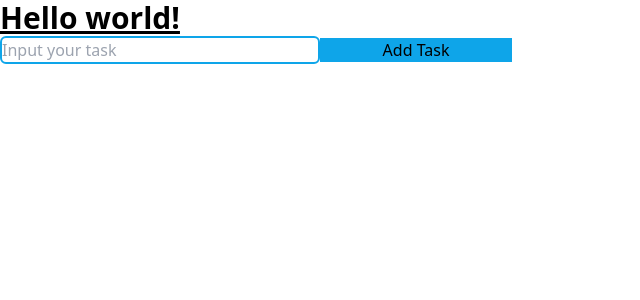
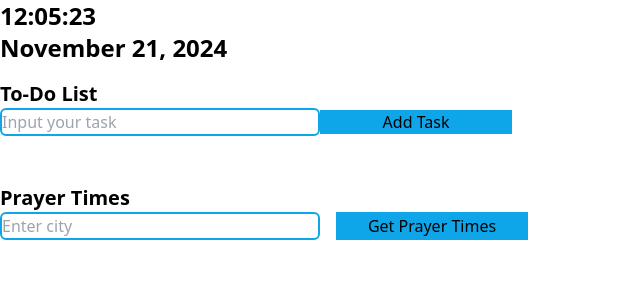
Before and after one commit to KKaged/To-Do, a React (Vite) app: page / in a window 1280 px wide. Both pictures are taken after a click on the button "YES". Shown: the top 300 px of the page, without its empty margins (0-640 px from the left). Built offline with nearby package versions, Linux system fonts and the light colour scheme.

Commit message:
added prayer times, current time

```diff
--- a/package.json
+++ b/package.json
@@ -10,6 +10,7 @@
     "preview": "vite preview"
   },
   "dependencies": {
+    "axios": "^1.7.8",
     "framer-motion": "^11.11.17",
     "motion": "^11.11.17",
     "react": "^18.3.1",
--- a/src/App.jsx
+++ b/src/App.jsx
@@ -1,20 +1,52 @@
+import axios from "axios";
 import Input from "./components/Input";
 import Button from "./components/Button";
 import Intro from "./components/Intro";
 import { useState } from "react";
 import { AnimatePresence, motion } from "framer-motion";
-import { h1 } from "framer-motion/client";
+import Live_Clock from "./components/Live_Clock";
+
 function App() {
   const [topic, setTopic] = useState("");
   const [items, setItems] = useState([]);
   const [show, setShow] = useState(true);
+  const [city, setCity] = useState("");
+  const [prayerTimes, setPrayerTimes] = useState(null);
+
+  const prayer_time_api = "https://api.aladhan.com/v1/timingsByCity";
+
+  // Add a task to the to-do list
   function addTopic() {
     if (topic.length !== 0) {
       setItems([...items, topic]);
     }
-
     setTopic("");
   }
+
+  // Fetch prayer times using axios (city only)
+  const fetchPrayerTimes = async () => {
+    if (city) {
+      try {
+        const response = await axios.get(prayer_time_api, {
+          params: {
+            city,
+            country: "", // Set country to an empty string if not provided
+          },
+        });
+        if (response.data.code === 200) {
+          setPrayerTimes(response.data.data.timings);
+        } else {
+          alert("Failed to fetch prayer times. Please check the city name.");
+        }
+      } catch (error) {
+        console.error("Error fetching prayer times:", error);
+        alert("An error occurred while fetching prayer times.");
+      }
+    } else {
+      alert("Please enter a city.");
+    }
+  };
+
   return (
     <>
       <AnimatePresence>
@@ -23,20 +55,24 @@ function App() {
             onClick={() => setShow(false)}
             exit={{ opacity: 0 }}
             initial={{ opacity: 0, scale: 0.95 }}
-            animate={{ opacity: 1, scale: 1 }}
+            animate={{ opacity: 1 }}
           />
         )}
       </AnimatePresence>
       {!show && (
         <>
-          <h1 className="text-3xl font-bold underline ">Hello world!</h1>
+          <Live_Clock />
+
+          {/* To-Do List Section */}
+          <div className="mt-4">
+            <h2 className="text-xl font-bold">To-Do List</h2>
             <Input
               placeholder={"Input your task"}
               value={topic}
               onChange={(e) => setTopic(e.target.value)}
             />
-          <Button onButtonClick={addTopic} />
-          <ul className="flex flex-col ">
+            <Button onButtonClick={addTopic} text={"Add Task"} />
+            <ul className="flex flex-col mt-4">
               {items.map((item, index) => (
                 <motion.li
                   className="flex gap-2"
@@ -56,6 +92,46 @@ function App() {
                 </motion.li>
               ))}
             </ul>
+          </div>
+
+          {/* Prayer Times Section */}
+          <div className="mt-8">
+            <h2 className="text-xl font-bold">Prayer Times</h2>
+            <div className="flex gap-4">
+              <Input
+                placeholder="Enter city"
+                value={city}
+                onChange={(e) => setCity(e.target.value)}
+              />
+              <Button
+                onButtonClick={fetchPrayerTimes}
+                text="Get Prayer Times"
+              />
+            </div>
+            {prayerTimes && (
+              <div className="mt-4">
+                <h2 className="text-2xl">Prayer Times for {city}</h2>
+                <ul className="w-96">
+                  {Object.entries(prayerTimes)
+                    .filter(
+                      ([prayer]) =>
+                        ![
+                          "Imsak",
+                          "Midnight",
+                          "Firstthird",
+                          "Lastthird",
+                        ].includes(prayer) // Filter out unwanted times
+                    )
+                    .map(([prayer, time]) => (
+                      <li key={prayer} className="flex justify-between">
+                        <span className="font-bold">{prayer}</span>
+                        <span>{time}</span>
+                      </li>
+                    ))}
+                </ul>
+              </div>
+            )}
+          </div>
         </>
       )}
     </>
--- a/src/components/Button.jsx
+++ b/src/components/Button.jsx
@@ -1,7 +1,7 @@
-const Button = ({ onButtonClick }) => {
+const Button = ({ onButtonClick, text }) => {
   return (
     <button className="w-48 bg-sky-500" onClick={onButtonClick}>
-      Add Task
+      {text}
     </button>
   );
 };
--- /dev/null
+++ b/src/components/Live_Clock.jsx
@@ -0,0 +1,59 @@
+import React, { useState, useEffect } from "react";
+
+const Live_Clock = () => {
+  const [time, setTime] = useState({
+    hour: 0,
+    minutes: 0,
+    seconds: 0,
+    name: "",
+    day: 0,
+    year: 0,
+  });
+
+  useEffect(() => {
+    const updateTime = () => {
+      const month = [
+        "January",
+        "February",
+        "March",
+        "April",
+        "May",
+        "June",
+        "July",
+        "August",
+        "September",
+        "October",
+        "November",
+        "December",
+      ];
+      const d = new Date();
+      setTime({
+        hour: d.getHours(),
+        minutes: d.getMinutes(),
+        seconds: d.getSeconds(),
+        name: month[d.getMonth()],
+        day: d.getDate(),
+        year: d.getFullYear(),
+      });
+    };
+
+    updateTime();
+    const interval = setInterval(updateTime, 1000);
+
+    return () => clearInterval(interval); // Cleanup the interval on component unmount
+  }, []);
+
+  return (
+    <div className="flex flex-col">
+      <span className="font-bold text-2xl">
+        {time.hour}:{time.minutes < 10 ? `0${time.minutes}` : time.minutes}:
+        {time.seconds < 10 ? `0${time.seconds}` : time.seconds}
+      </span>
+      <span className="font-bold text-2xl">
+        {time.name} {time.day}, {time.year}
+      </span>
+    </div>
+  );
+};
+
+export default Live_Clock;
```
Also changed, not shown: 1 other file (tests, documents, lock files or other folders). Lines whose indentation alone changed are shown as unchanged.
